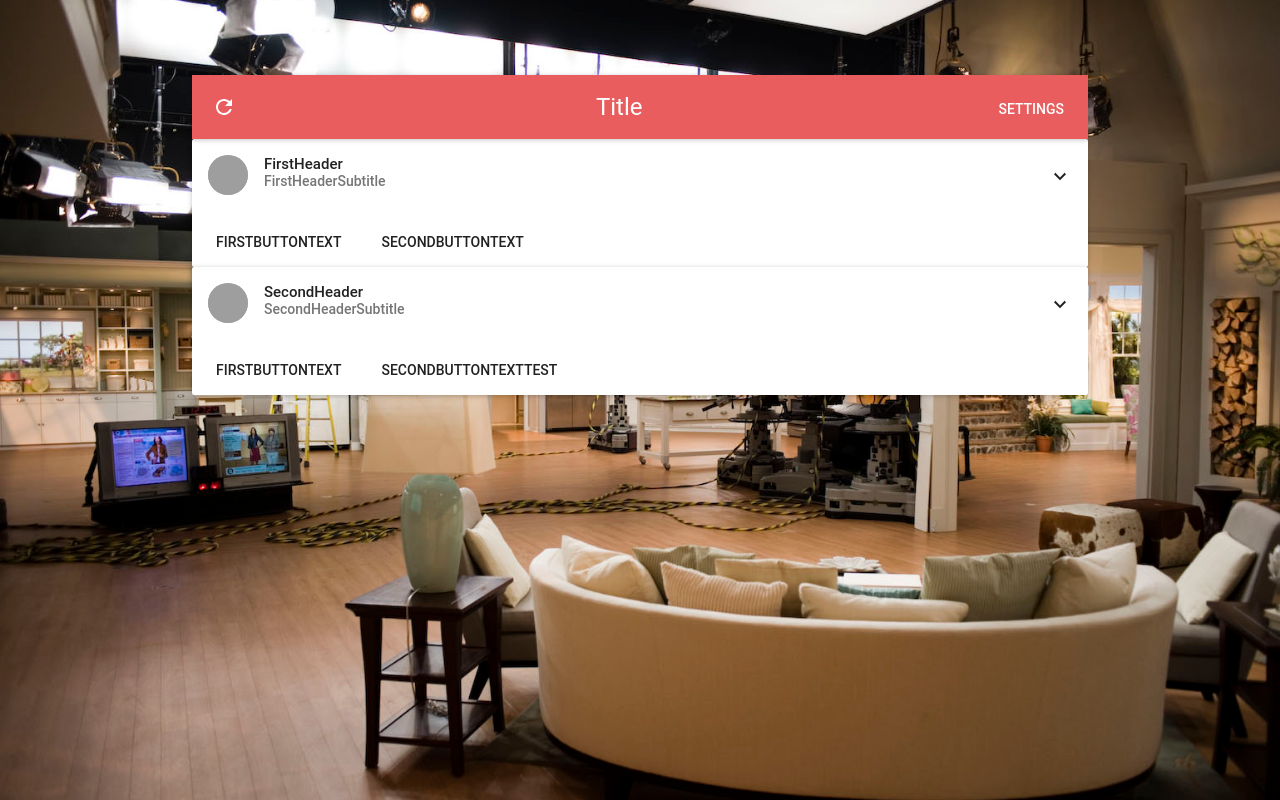
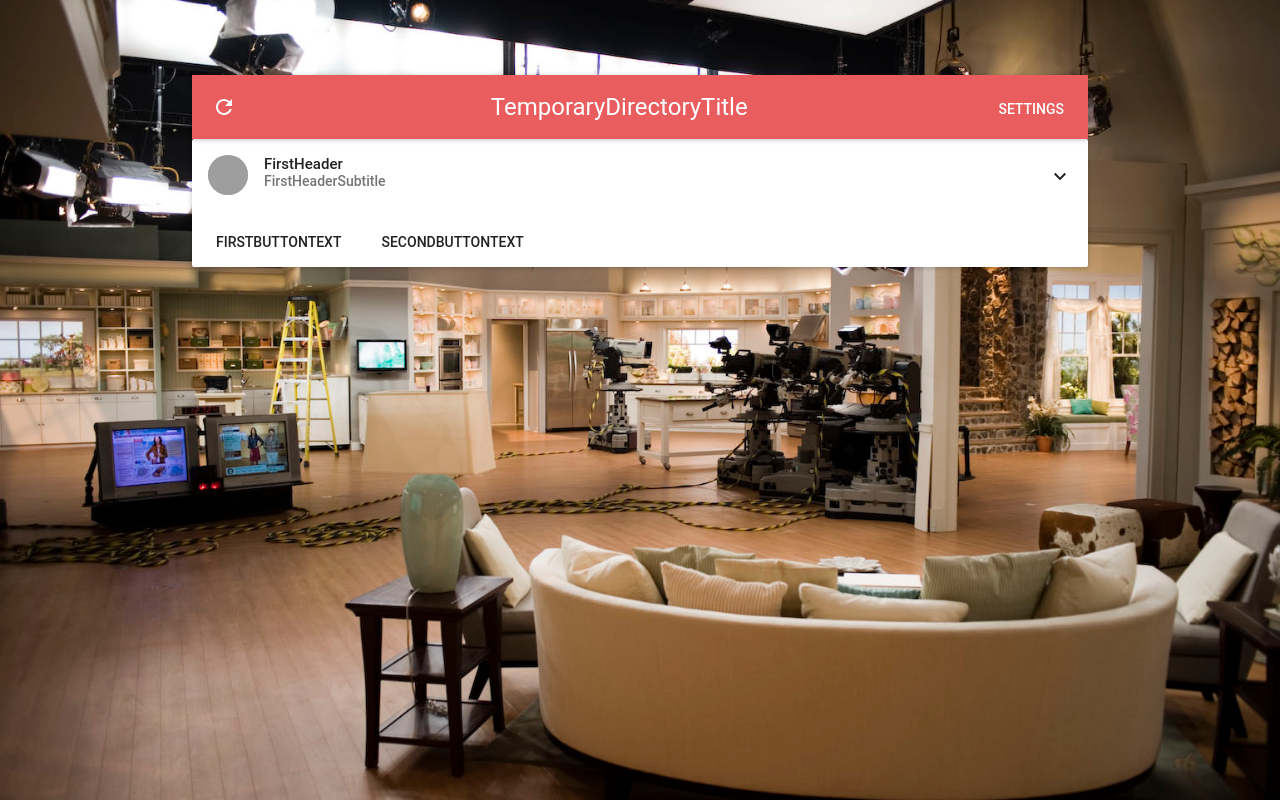
Before and after one commit to StevenPG/DynamicLinksCatalog, a React (Create React App) app in the folder react_src/: page / in a window 1280 px wide. Built offline with nearby package versions, Linux system fonts and the light colour scheme; grey boxes are pictures that could not be loaded; what react-tap-event-plugin would draw is missing.

Commit message:
Getting settings json to auto-configure views

```diff
--- a/react_src/src/App.js
+++ b/react_src/src/App.js
@@ -13,6 +13,10 @@ import FlatButton from 'material-ui/FlatButton';
 import CardList from './CardList'
 // End CardList
 
+// Settings options
+import TextField from 'material-ui/TextField';
+// End Settings options
+
 import './App.css';
 
 // Needed for onTouchTap
@@ -24,6 +28,9 @@ class App extends Component {
   state = {
     open: false,
     json: [],
+    jsonText: "",
+    SaveDisabled: false,
+    jsonerror: "",
   };
 
   // -- Refreshing the page --
@@ -37,6 +44,25 @@ class App extends Component {
     this.setState({open: true});
   };
 
+  handleSave = () => {
+    this.setState({json: JSON.parse(this.state.jsonText)})
+    this.handleClose();
+  }
+
+  onConfigChange = (e) => {
+  try {
+    JSON.parse(e.target.value);
+  } catch (err) {
+    this.setState({SaveDisabled: true})
+    this.setState({jsonerror: "Invalid JSON..."})
+    return;
+  }
+
+    this.setState({jsonText: e.target.value})
+    this.setState({jsonerror: ""})
+    this.setState({SaveDisabled: false})
+  }
+
   handleClose = () => {
     this.setState({open: false});
   };
@@ -45,83 +71,29 @@ class App extends Component {
   // Run when component is rendering
   // Retrieve JSON info for current and child components
   componentWillMount() {
-    var json = {
-      "config": {
-        "pagetitle" : "title",
-        "cards" : [
-          {
-            "cardheader" : "FirstHeader",
-            "headersubtitle" : "FirstHeaderSubtitle",
-            "bodytext" : "FirstTextBody",
-            "avatar" : "http://fresnostate.edu/webresources/images/128x128/128x128-youtube.png",
-            "actions" : [
-                {
-                  "buttontext" : "FirstButtonText",
-                  "url" : "url"
-                },
-                {
-                  "buttontext" : "SecondButtonText",
-                  "url" : "url"
-                }
-              ]
-          },
-          {
-            "cardheader" : "SecondHeader",
-            "headersubtitle" : "SecondHeaderSubtitle",
-            "bodytext" : "SecondTextBody",
-            "avatar" : "http://fresnostate.edu/webresources/images/128x128/128x128-youtube.png",
-            "actions" : [
-                {
-                  "buttontext" : "FirstButtonText",
-                  "url" : "url"
-                },
-                {
-                  "buttontext" : "SecondButtonText",
-                  "url" : "url"
-                }
-              ]
-          }
-          ]
-      }
-    }
     this.setState({
       json: {
         "config": {
-          "pagetitle" : "title",
+          "DirectoryTitle" : "TemporaryDirectoryTitle",
+          "DirectoryHexColor" : "#EA5D5E",
           "cards" : [
             {
-              "cardheader" : "FirstHeader",
-              "headersubtitle" : "FirstHeaderSubtitle",
-              "bodytext" : "FirstTextBody",
-              "avatar" : "http://fresnostate.edu/webresources/images/128x128/128x128-youtube.png",
-              "actions" : [
+              "Header" : "FirstHeader",
+              "HeaderSubtitle" : "FirstHeaderSubtitle",
+              "ExpandedText" : "FirstTextBody",
+              "Image" : "http://fresnostate.edu/webresources/images/128x128/128x128-youtube.png",
+              "Buttons" : [
                   {
                     "buttontext" : "FirstButtonText",
-                    "url" : "url"
+                    "linkURL" : "url"
                   },
                   {
                     "buttontext" : "SecondButtonText",
-                    "url" : "url"
-                  }
-                ]
-            },
-            {
-              "cardheader" : "SecondHeader",
-              "headersubtitle" : "SecondHeaderSubtitle",
-              "bodytext" : "SecondTextBody",
-              "avatar" : "http://fresnostate.edu/webresources/images/128x128/128x128-youtube.png",
-              "actions" : [
-                  {
-                    "buttontext" : "FirstButtonText",
-                    "url" : "url"
-                  },
-                  {
-                    "buttontext" : "SecondButtonTextTest",
-                    "url" : "url"
+                    "linkURL" : "url"
                   }
                 ]
             }
-            ]
+          ]
         }
       }
     });
@@ -134,13 +106,14 @@ class App extends Component {
       <FlatButton
         label="Cancel"
         primary={true}
+        keyboardFocused={true}
         onTouchTap={this.handleClose}
       />,
       <FlatButton
         label="Save"
         primary={true}
-        keyboardFocused={true}
-        onTouchTap={this.handleClose}
+        disabled={this.state.SaveDisabled}
+        onTouchTap={this.handleSave}
       />,
     ];
 
@@ -149,20 +122,31 @@ class App extends Component {
         <div className="App">
           <MuiThemeProvider>
             <AppBar
-            title="Title"
-            style={{backgroundColor: '#EA5D5E'}}
-            iconElementLeft={<IconButton><NavigationRefresh /></IconButton>}
+            title={this.state.json['config']['DirectoryTitle']}
+            style={{backgroundColor: this.state.json['config']['DirectoryHexColor']}}
+            iconElementLeft={<IconButton onTouchTap={this.handleRefresh}><NavigationRefresh /></IconButton>}
             iconElementRight={<FlatButton label="Settings" onTouchTap={this.handleOpen}/>}
             />
           </MuiThemeProvider>
+        </div>
+        <div>
           <MuiThemeProvider>
             <Dialog
-              title="Application Settings"
+              title="Application Configuration"
               actions={actions}
               modal={false}
               open={this.state.open}
+              contentStyle={{position: 'absolute', left: '50%', top: '50%', transform: 'translate(-50%, -50%)'}}
+              repositionOnUpdate={ false }
               onRequestClose={this.handleClose}>
-              This Modal will soon contain the application settings, along with simple authentication.
+                <TextField
+                id="jsonconfig"
+                multiLine={true}
+                onChange={this.onConfigChange}
+                fullWidth={true}
+                errorText={this.state.jsonerror}
+                defaultValue={JSON.stringify(this.state.json, null , "\t")}
+              /><br />
             </Dialog>
           </MuiThemeProvider>
         </div>
--- a/react_src/src/CardList.js
+++ b/react_src/src/CardList.js
@@ -22,18 +22,18 @@ class CardList extends Component {
 		          <MuiThemeProvider>
 		            <Card>
 		                <CardHeader
-		                  title={currentCard['cardheader']}
-		                  subtitle={currentCard['headersubtitle']}
-		                  avatar={currentCard['avatar']}
+		                  title={currentCard['Header']}
+		                  subtitle={currentCard['HeaderSubtitle']}
+		                  avatar={currentCard['Image']}
 		                  actAsExpander={true}
 		                  showExpandableButton={true}
 		                />
 		                <CardActions>
-		                  <FlatButton label={currentCard['actions'][0]['buttontext']} />
-		                  <FlatButton label={currentCard['actions'][1]['buttontext']} />
+		                  <FlatButton label={currentCard['Buttons'][0]['buttontext']} />
+		                  <FlatButton label={currentCard['Buttons'][1]['buttontext']} />
 		                </CardActions>
 		                <CardText expandable={true}>
-		                  {currentCard['bodytext']}
+		                  {currentCard['ExpandedText']}
 		                </CardText>
 		              </Card>
 		          </MuiThemeProvider>
```
